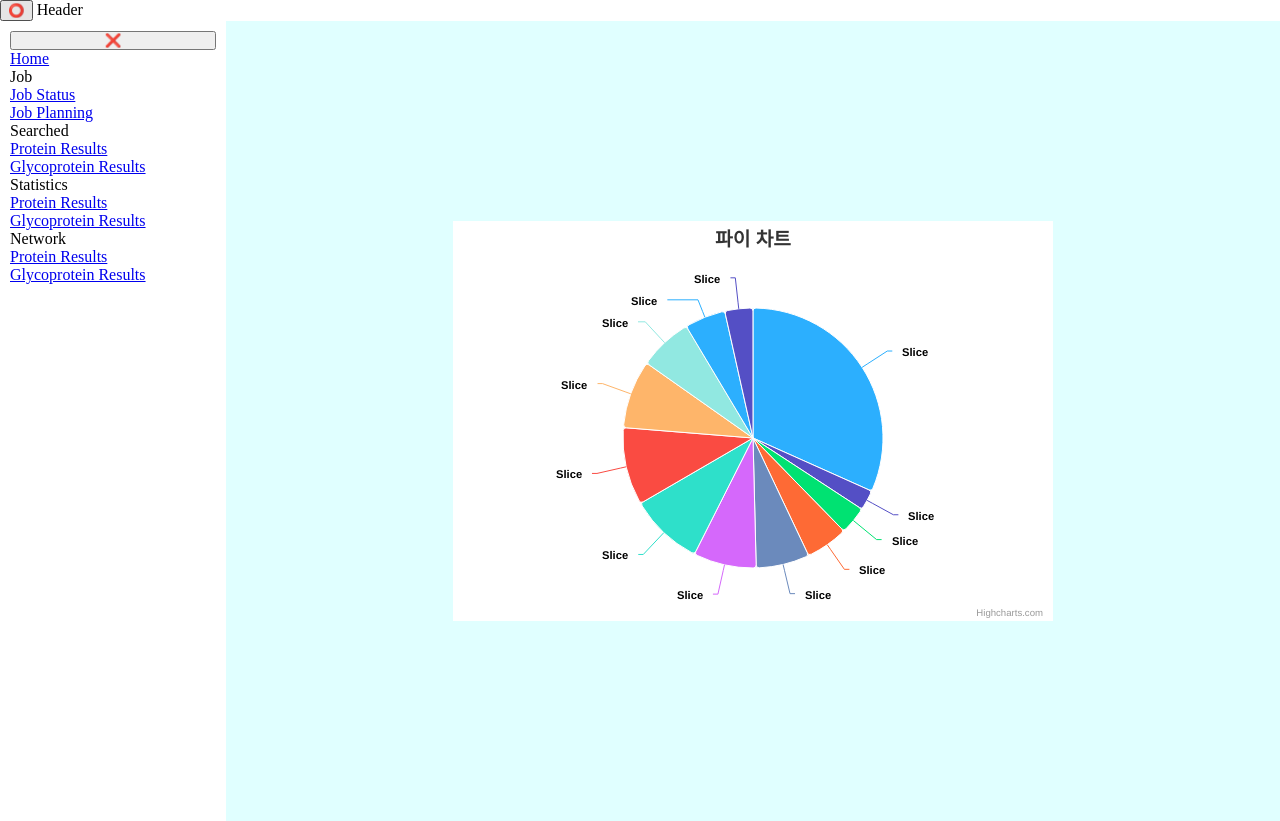
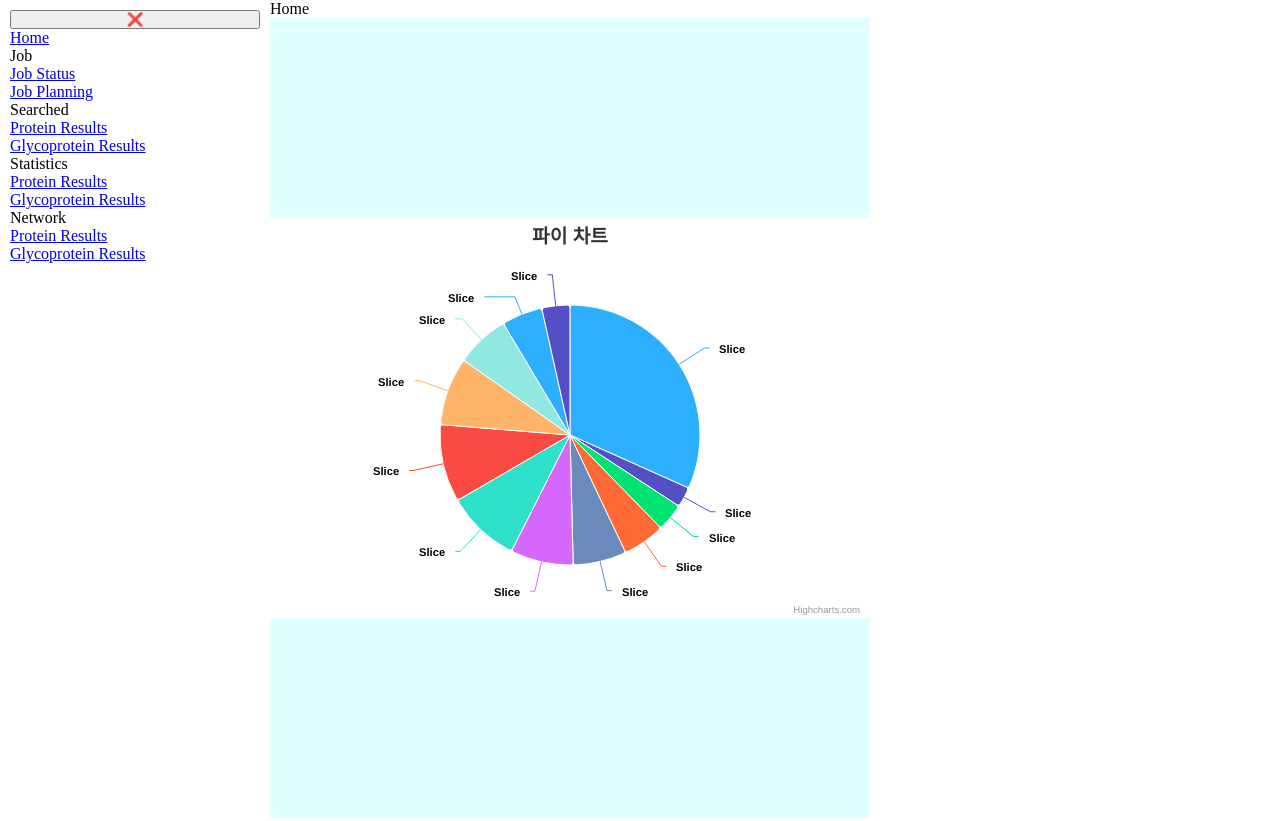
Before and after one commit to hyeon9782/vue-dashboard, a Vue app: page /#/ in a window 1280 px wide. Built offline with nearby package versions, Linux system fonts and the light colour scheme; a web font is replaced by a local one.

Commit message:
feat: Sidebar, MainHeader 컴포넌트 기능 구현

```diff
--- a/src/App.vue
+++ b/src/App.vue
@@ -1,14 +1,17 @@
 <script setup lang="ts">
-import Header from "@components/layout/Header.vue";
+import MainHeader from "@components/layout/MainHeader.vue";
 import Sidebar from "./components/layout/Sidebar.vue";
 </script>
 
 <template>
-  <Header />
-  <main class="container">
+  <div class="box">
     <Sidebar />
-    <RouterView />
-  </main>
+
+    <main class="container">
+      <MainHeader />
+      <RouterView />
+    </main>
+  </div>
 </template>
 
 <style>
@@ -17,7 +20,10 @@ body {
   font-family: "MBC1961GulimM";
 }
 
-.container {
+.box {
   display: flex;
 }
+
+.container {
+}
 </style>
--- a/src/components/layout/Header.vue
+++ /dev/null
@@ -1,11 +0,0 @@
-<template>
-  <header>
-    <button @click="store.openSidebar">⭕</button>
-    Header
-  </header>
-</template>
-<script lang="ts" setup>
-import { useSidebarStore } from "@/stores/sidebar";
-const store = useSidebarStore();
-</script>
-<style lang="scss" scoped></style>
--- /dev/null
+++ b/src/components/layout/MainHeader.vue
@@ -0,0 +1,12 @@
+<template>
+  <header>
+    {{ currentRoute.name }}
+  </header>
+</template>
+<script lang="ts" setup>
+import { useRouter } from "vue-router";
+
+const router = useRouter();
+const currentRoute = router.currentRoute;
+</script>
+<style lang="scss" scoped></style>
--- a/src/components/layout/Sidebar.vue
+++ b/src/components/layout/Sidebar.vue
@@ -1,7 +1,30 @@
 <template>
   <Transition name="fade">
-    <section class="sidebar" v-show="isShow">
+    <section v-if="!isShow">
+      <button @click="store.openSidebar">⭕</button>
+      <nav>
+        <ul>
+          <li>
+            <RouterLink to="/">Home</RouterLink>
+          </li>
+          <li>
+            <RouterLink to="/job/job-status">Job</RouterLink>
+          </li>
+          <li>
+            <RouterLink to="/searched/protein-results">Searched</RouterLink>
+          </li>
+          <li>
+            <RouterLink to="/statistics/protein-results">Statistics</RouterLink>
+          </li>
+          <li>
+            <RouterLink to="/network/protein-results">Network</RouterLink>
+          </li>
+        </ul>
+      </nav>
+    </section>
+    <section class="sidebar" v-else>
       <button @click="store.closeSidebar">❌</button>
+
       <nav>
         <ul>
           <li>
```
